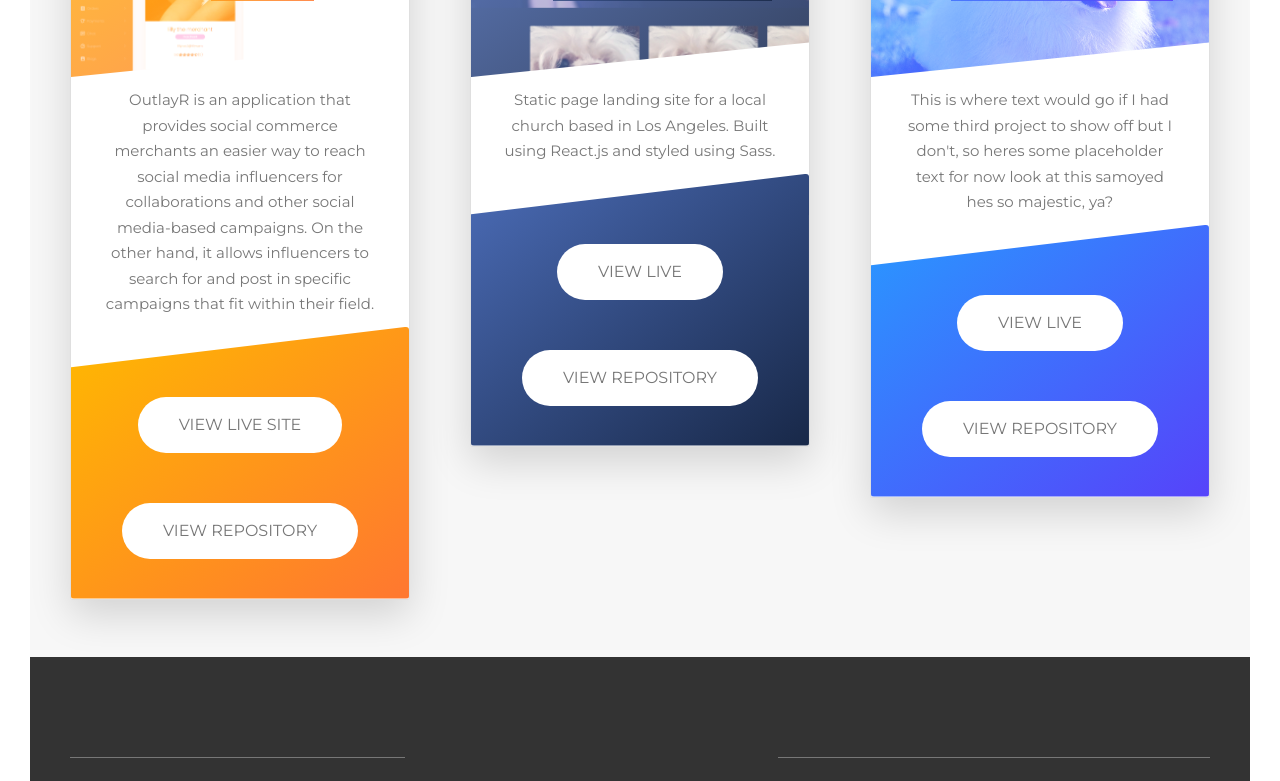
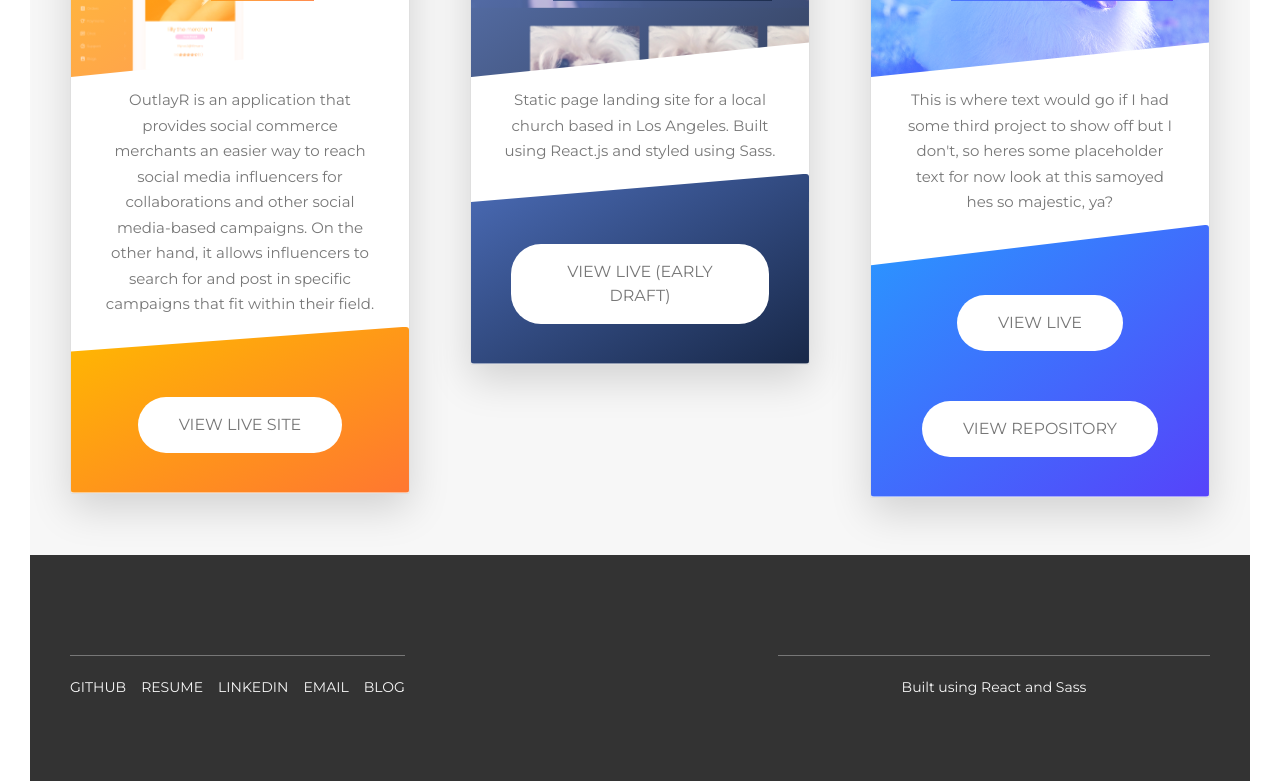
Before and after one commit to jacobbathan/jacobbio, a React (Create React App) app: page / in a window 1280 px wide. Shown: the part 1559-2340 px from the top of the page. Built offline with nearby package versions, Linux system fonts and the light colour scheme.

Commit message:
added thing

```diff
--- a/src/components/dashboard/Projects.jsx
+++ b/src/components/dashboard/Projects.jsx
@@ -42,13 +42,13 @@ class Projects extends React.Component {
                               View Live Site
                             </a>
                             <br />
-                            <a
+                            {/* <a
                               href='https://github.com'
                               className='btn btn--white'
                               style={{ marginTop: '5rem' }}
                             >
                               View Repository
-                            </a>
+                            </a> */}
                           </div>
                         </div>
                       </div>
@@ -76,15 +76,15 @@ class Projects extends React.Component {
                               href='https://hopefortheworld.herokuapp.com'
                               className='btn btn--white'
                             >
-                              View Live
+                              View Live (Early Draft)
                             </a>
-                            <a
+                            {/* <a
                               href='https://github.com'
                               className='btn btn--white'
                               style={{ marginTop: '5rem' }}
                             >
                               View Repository
-                            </a>
+                            </a> */}
                           </div>
                         </div>
                       </div>
```
